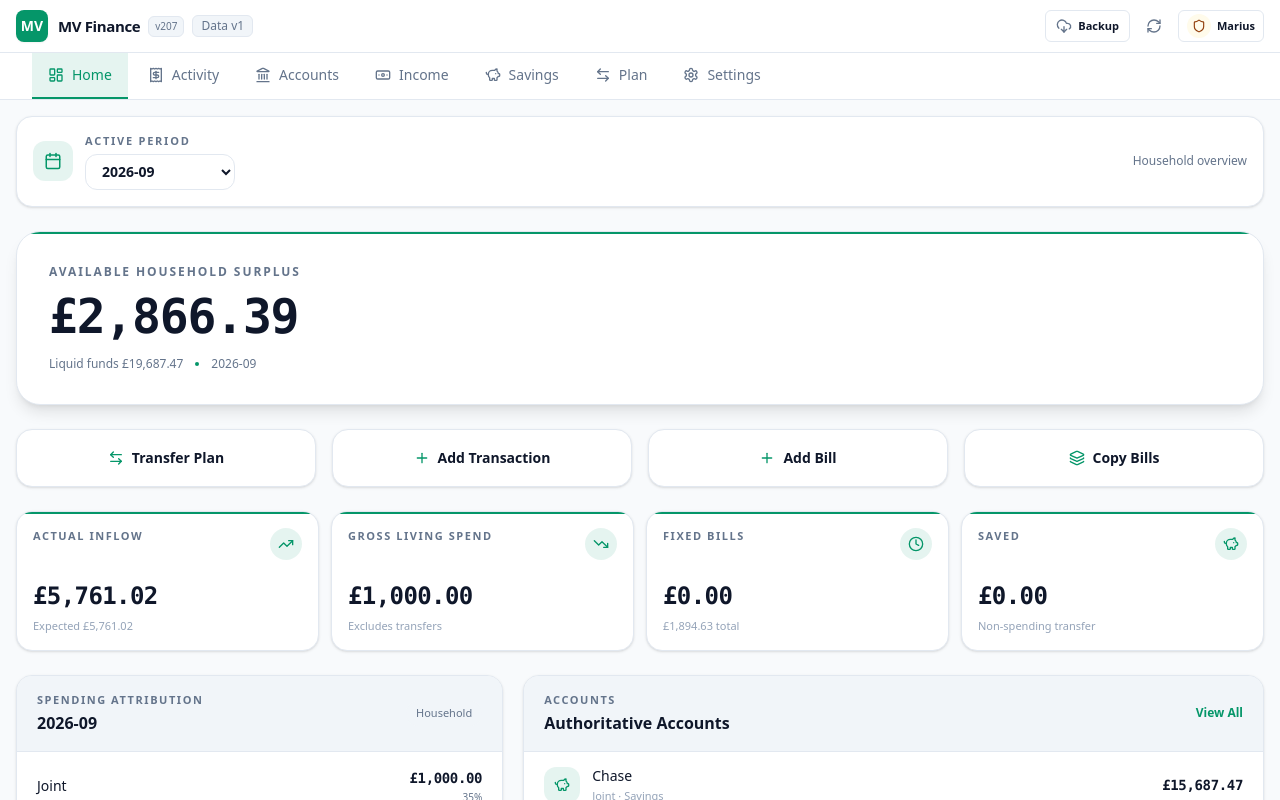
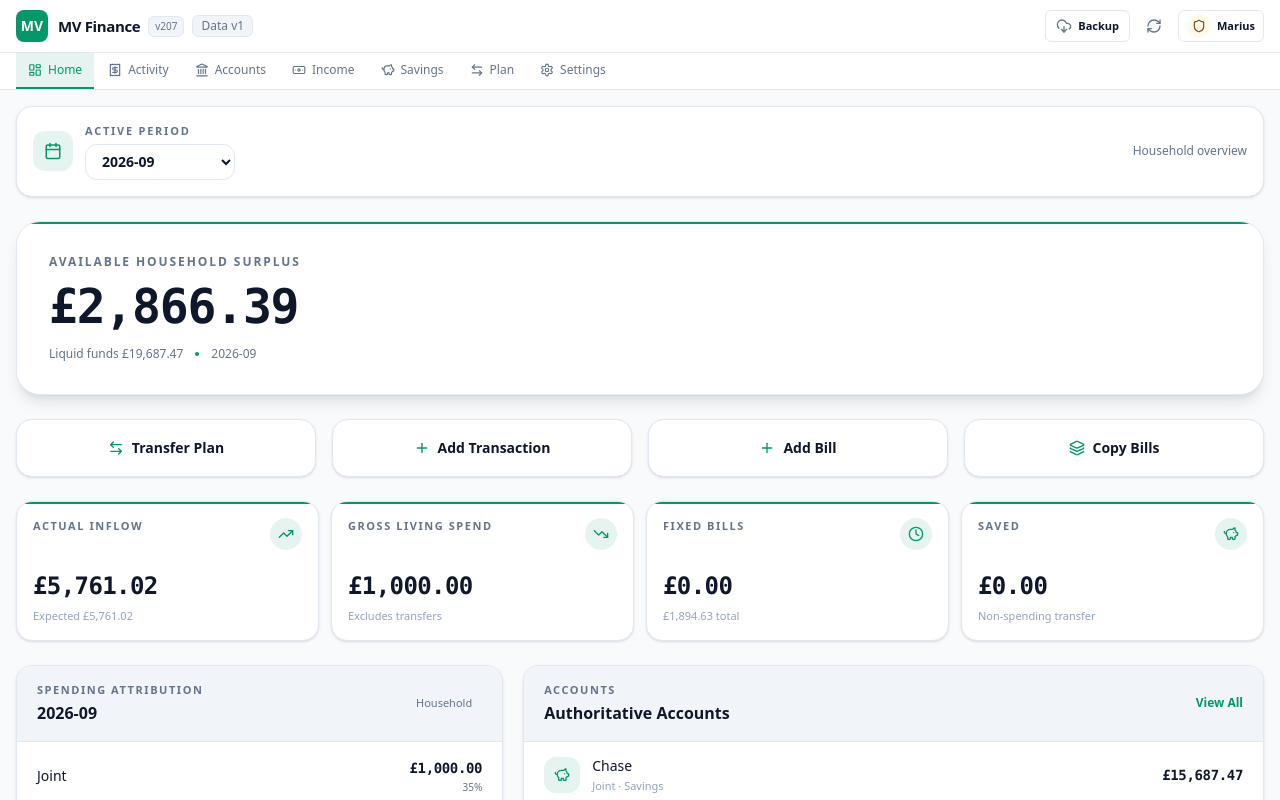
Before and after one commit to backtonemesis-cpu/MV, a React (Vite) app: page / in a window 1280 px wide. Shown: the top 800 px of the page. Built offline with nearby package versions, Linux system fonts and the light colour scheme.

Commit message:
Compact desktop navigation density

```diff
--- a/src/components/Navigation.tsx
+++ b/src/components/Navigation.tsx
@@ -49,8 +49,8 @@ export const Navigation: React.FC<NavigationProps> = ({
     <>
       {/* Desktop Navigation Bar */}
       <nav className="hidden sm:block border-b border-muted bg-surface transition-colors">
-        <div className="max-w-7xl mx-auto px-4 sm:px-6 lg:px-8">
-          <div className="flex space-x-1">
+        <div className="mx-auto w-full max-w-[1440px] px-4">
+          <div className="flex gap-0.5">
             {tabs.map((tab) => {
               const Icon = tab.icon;
               const isActive = activeTab === tab.id;
@@ -59,13 +59,13 @@ export const Navigation: React.FC<NavigationProps> = ({
                   key={tab.id}
                   id={`nav-tab-${tab.id}`}
                   onClick={() => onTabChange(tab.id)}
-                  className={`flex items-center gap-2 px-4 py-3 text-sm font-medium border-b-2 transition-colors ${
+                  className={`flex items-center gap-1.5 border-b-2 px-3 py-2 text-[12px] font-medium transition-colors ${
                     isActive
                       ? 'border-accent text-accent bg-accent-soft text-accent'
                       : 'border-transparent text-muted hover:text-main'
                   }`}
                 >
-                  <Icon className={`w-4 h-4 ${isActive ? 'text-accent' : 'text-muted'}`} />
+                  <Icon className={`h-3.5 w-3.5 ${isActive ? 'text-accent' : 'text-muted'}`} />
                   <span>{tab.label}</span>
                   {tab.badge && (
                     <span className="ml-1.5 px-1.5 py-0.2 rounded-full text-[10px] font-bold bg-danger-soft text-on-accent">
```
